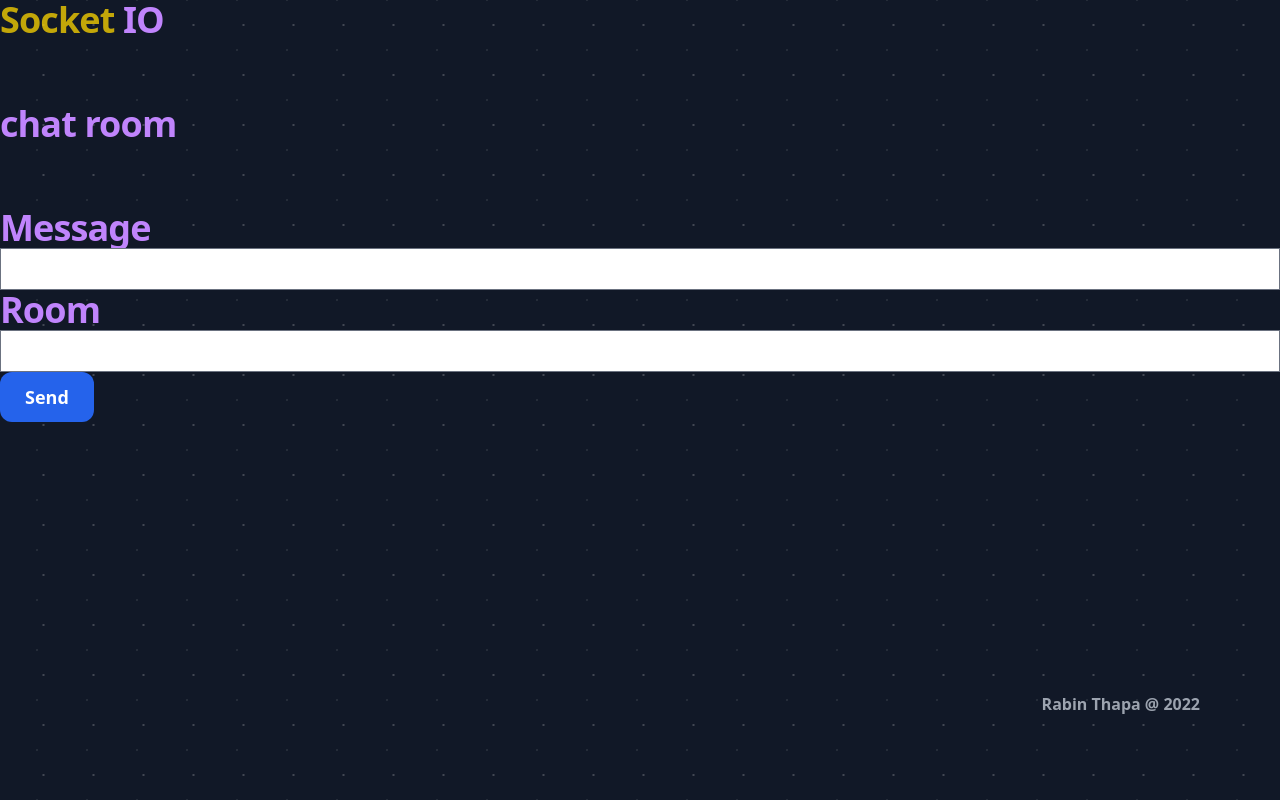
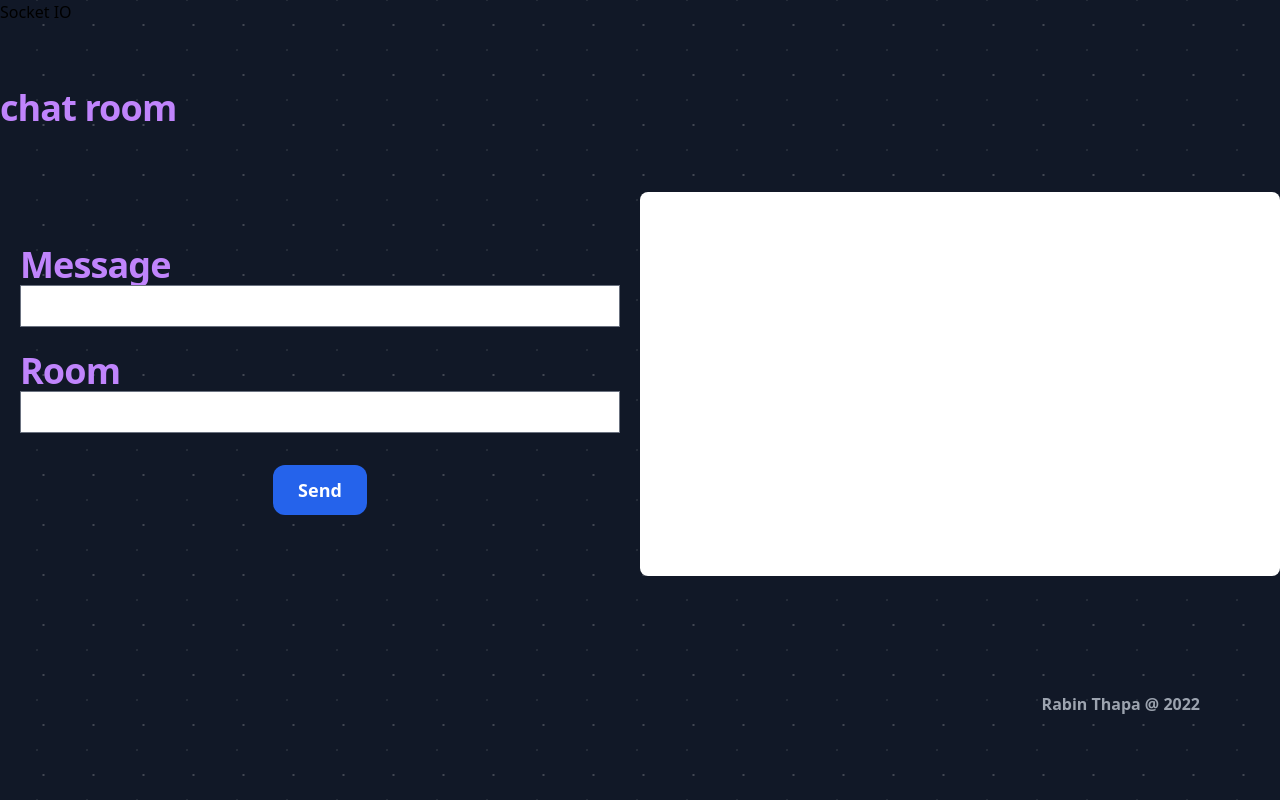
Before and after one commit to RabinThapa1998/Socket_IO_Messaging_App_Client, a React (Vite) app: page / in a window 1280 px wide. Built offline with nearby package versions, Linux system fonts and the light colour scheme; no server answers.

Commit message:
successfull connection

```diff
--- a/src/app/app.module.css
+++ b/src/app/app.module.css
@@ -13,7 +13,7 @@
     background-position: 50px 0, 125px 25px;
   }
 }
-
+/*
 .header {
   @apply pt-16 z-10 relative max-w-screen-lg xl:max-w-screen-xl mx-auto;
 }
@@ -77,7 +77,7 @@
     -webkit-transform: translateY(40px) rotate(-1deg);
     transform: translateY(40px) rotate(-1deg);
   }
-}
+} */
 
 .footer {
   @apply pb-16 max-w-screen-lg xl:max-w-screen-xl mx-auto text-center sm:text-right text-gray-400 font-bold absolute  bottom-5 right-20;
--- a/src/components/organisms/form/message.form.module.css
+++ b/src/components/organisms/form/message.form.module.css
@@ -13,3 +13,24 @@
 .headerTitle {
   @apply text-6xl lg:text-7xl leading-none font-extrabold tracking-tight  mb-8 sm:mb-10 text-transparent bg-clip-text bg-gradient-to-br from-purple-400 to-purple-800;
 }
+
+.formContainer {
+  @apply w-1/2 mx-auto  py-3 px-5;
+}
+
+.button {
+  @apply w-full sm:w-auto flex-none bg-blue-600 hover:bg-blue-700 text-white text-lg leading-6 font-semibold py-3 px-6 border border-transparent rounded-xl focus:ring-2 focus:ring-offset-2 focus:ring-offset-white focus:ring-gray-900 focus:outline-none transition-colors duration-200 mx-auto;
+}
+
+.btnContainer {
+  @apply flex flex-col items-center justify-center my-5;
+}
+.formGroup {
+  @apply my-3 w-full flex flex-col;
+}
+.chatBox {
+  @apply bg-white h-96 w-1/2 rounded-lg py-8 px-10;
+}
+.chatContainer {
+  @apply flex  justify-between items-center flex-row-reverse;
+}
--- a/src/components/organisms/form/message.form.module.tsx
+++ b/src/components/organisms/form/message.form.module.tsx
@@ -1,39 +1,62 @@
-import React, { useId } from "react";
+import React, { useId, useEffect } from "react";
 import styles from "./message.form.module.css";
-import button from "../../atoms/button/button.module.css";
-import { io } from "socket.io-client";
+import { io, connect } from "socket.io-client";
 
 const MessageForm = () => {
-  const socket = io("http://localhost:8080");
   const id1 = useId();
   const id2 = useId();
+  const [message, setMessage] = React.useState("");
+  const [display, setDisplay] = React.useState("");
+
+  const socket = io("http://localhost:8080");
+
+  socket.on("connect", () => {
+    console.log("you are connected", socket.id);
+  });
+
   const handleSubmit = (e) => {
     e.preventDefault();
+    socket.emit("send-message", message);
+    socket.on("receive-message", (message) => {
+      setDisplay(message);
+    });
   };
-  socket.on("connect", () => {
-    alert("You are connected with Id: " + socket.id);
-    socket.emit("custom-event", 10, "a", { b: "ball" });
-  });
+
   return (
     <>
       <h1 className={styles.headerTopTitle}>chat room</h1>
+      <div className={styles.chatContainer}>
+        <div className={styles.chatBox}>
+          <p>{display}</p>
+        </div>
 
-      <div>
+        <div className={styles.formContainer}>
           <form onSubmit={handleSubmit}>
             <div className="flex flex-col gap-2">
-            <label htmlFor={id1} className={` ${styles.headerTopTitle}`}>
+              <div className={styles.formGroup}>
+                <label htmlFor={id1} className={styles.headerTopTitle}>
                   Message
                 </label>
-            <input type="text" id={id1} />
+                <input
+                  type="text"
+                  id={id1}
+                  onChange={(e) => setMessage(e.target.value)}
+                />
+              </div>
+              <div className={styles.formGroup}>
                 <label htmlFor={id2} className={styles.headerTopTitle}>
                   Room
                 </label>
                 <input type="text" id={id2} />
               </div>
-          <button type="submit" className={`mx-auto ${button.button}`}>
+            </div>
+            <div className={styles.btnContainer}>
+              <button type="submit" className={styles.button}>
                 Send
               </button>
+            </div>
           </form>
+        </div>
       </div>
     </>
   );
```
Lines whose indentation alone changed are shown as unchanged.
